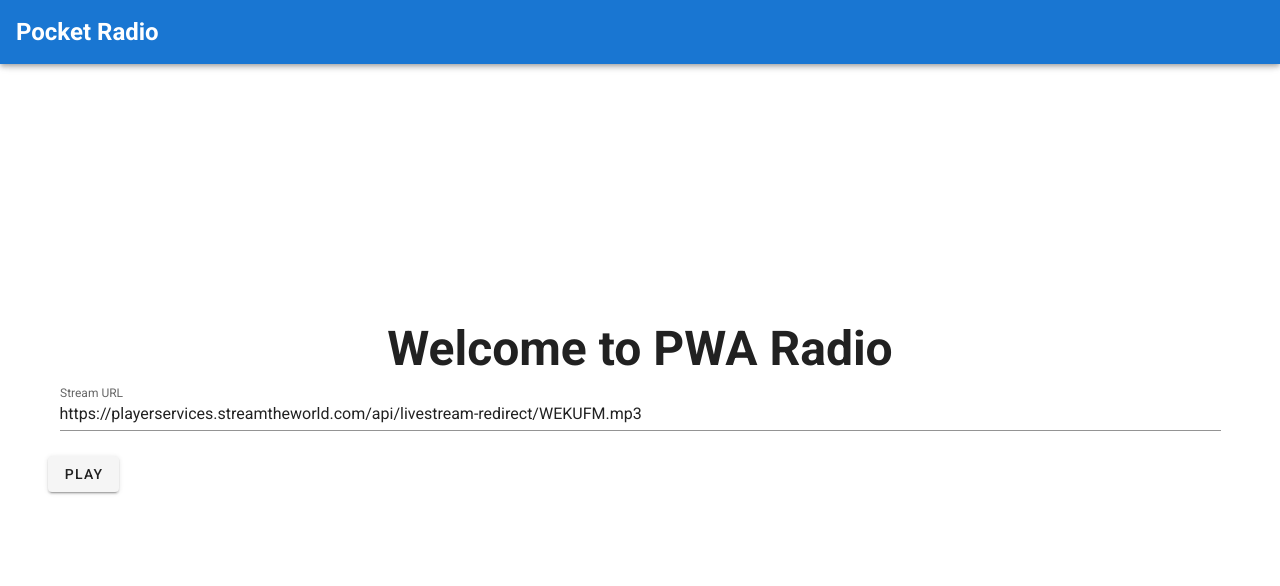
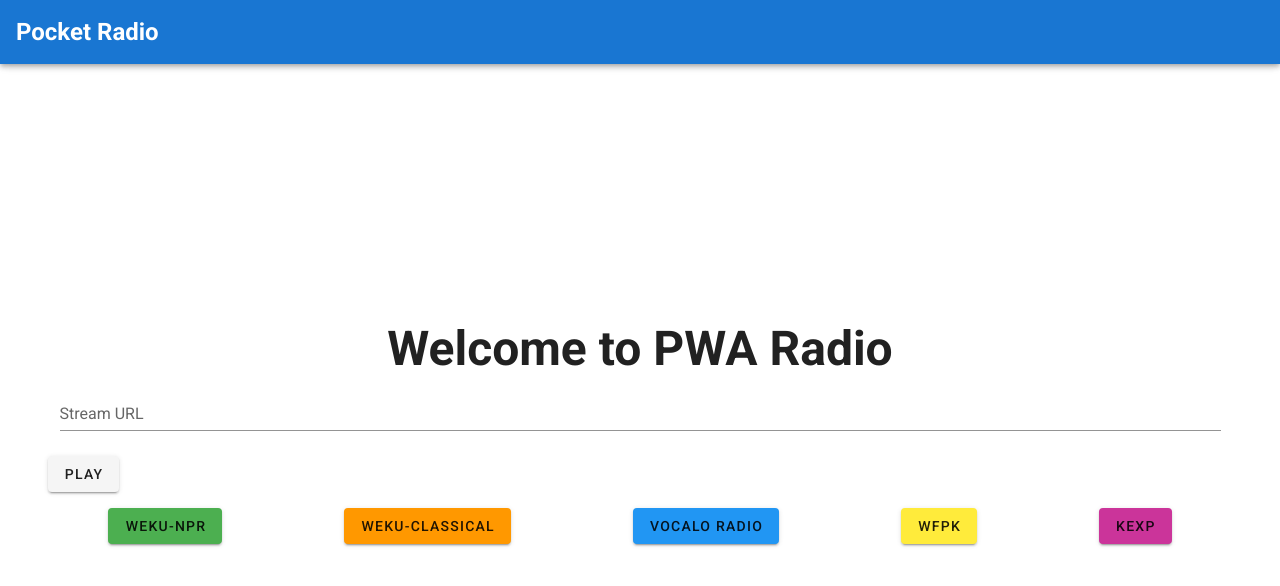
Before and after one commit to mastashake08/pocket-podcaster, a Vue app: page / in a window 1280 px wide. Shown: the top 586 px of the page. Built offline with nearby package versions, Linux system fonts and the light colour scheme.

Commit message:
change metadata title based on preset

```diff
--- a/src/components/Radio.vue
+++ b/src/components/Radio.vue
@@ -24,6 +24,9 @@
         </v-row>
       </v-col>
     </v-row>
+    <v-row class="text-center">
+      <v-btn class="pa-md-4 mx-lg-auto" v-for="x in presets" v-on:click="setAudio(x)" :key="x.name" :color="x.color"> {{x.name}} </v-btn>
+    </v-row>
   </v-container>
 </template>
 
@@ -34,7 +37,34 @@
     data: () => ({
       isPlaying: false,
       audio: {},
-      url : 'https://playerservices.streamtheworld.com/api/livestream-redirect/WEKUFM.mp3'
+      url : '',
+      presets : [
+        {
+          name: 'WEKU-NPR',
+          url : 'https://playerservices.streamtheworld.com/api/livestream-redirect/WEKUFM.mp3',
+          color: "green"
+        },
+        {
+          name: 'WEKU-Classical',
+          url: 'https://playerservices.streamtheworld.com/api/livestream-redirect/WEKUHD2.mp3',
+          color: 'orange'
+        },
+        {
+          name: 'Vocalo Radio',
+          url: 'https://stream.wbez.org/vocalo128',
+          color: 'blue'
+        },
+        {
+          name: 'WFPK',
+          url: 'https://lpm.streamguys1.com/wfpk-popup',
+          color: 'yellow'
+        },
+        {
+          name: 'KEXP',
+          url: 'https://kexp-mp3-128.streamguys1.com/kexp128.mp3?listenerid=8044407b7410ad01f8210fd508279708&awparams=companionAds%3Atrue',
+          color: '#cb349a'
+        }
+      ]
     }),
     methods: {
       setMediaControls: function () {
@@ -64,6 +94,11 @@
         }
       },
       playAudio: function () {
+        if(this.isPlaying){
+          this.isPlaying = false
+          this.audio.pause()
+          this.audio = {}
+        }
         this.audio = new Audio(this.url)
         this.isPlaying = true
         this.audio.play()
@@ -78,6 +113,11 @@
         this.audio.pause()
         this.audio = {}
         this.isPlaying = false
+      },
+      setAudio: function(preset) {
+        this.url = preset.url
+        navigator.mediaSession.metadata.title = preset.name
+        this.playAudio()
       }
     },
     mounted () {
```
